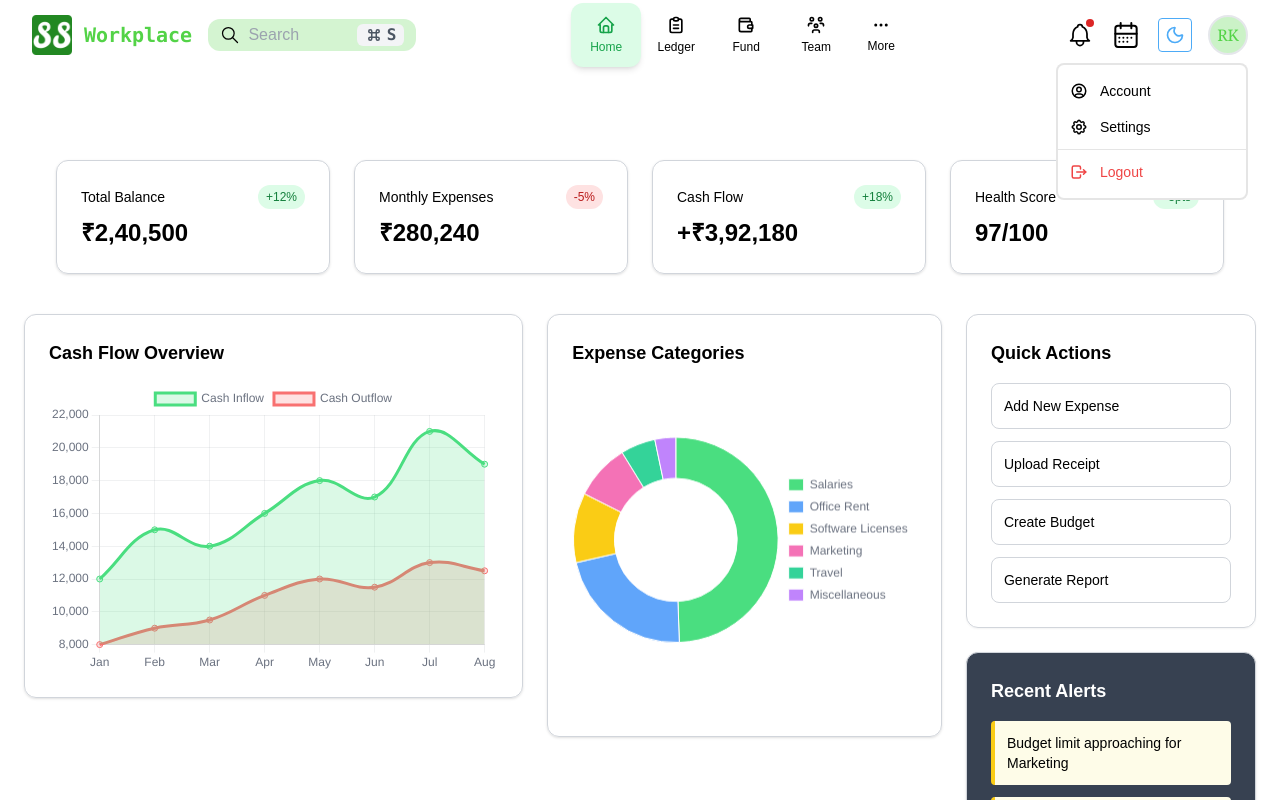
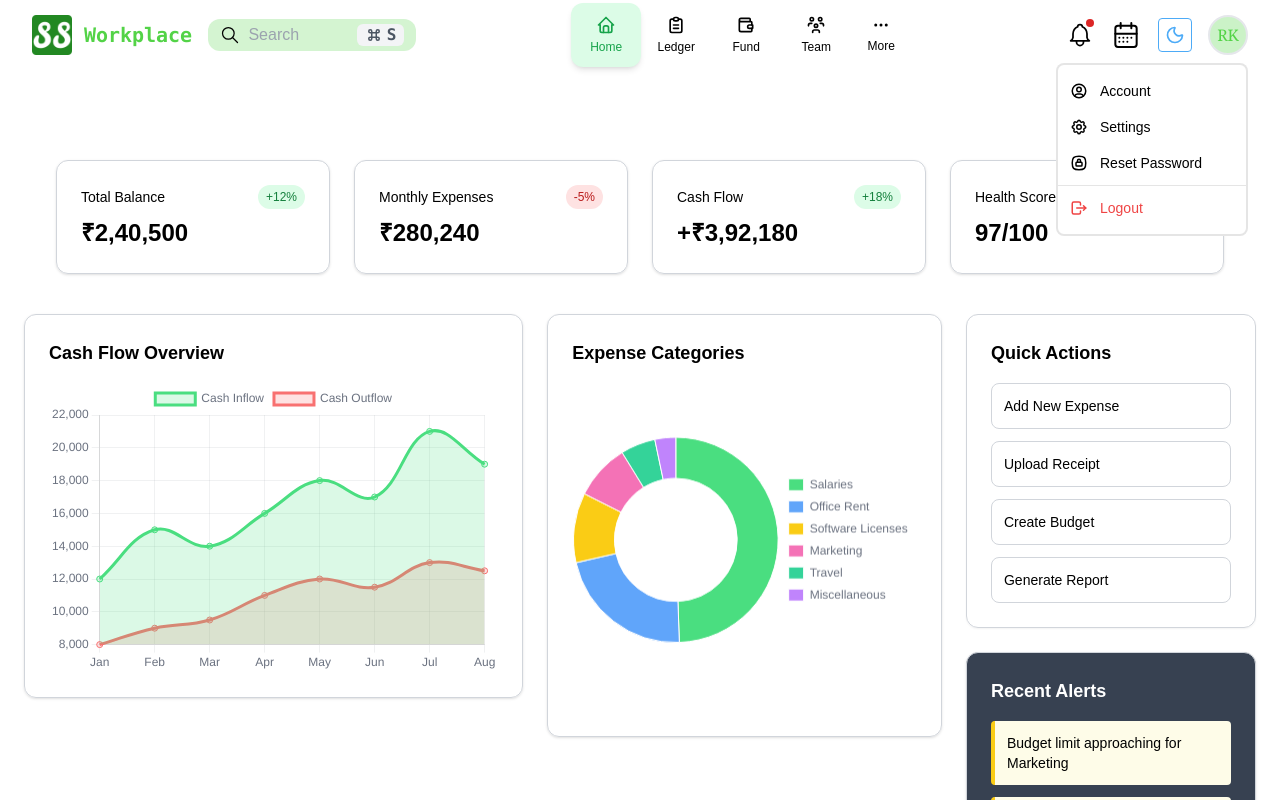
Before and after one commit to Raajkr07/safehold, a React (Vite) app in the folder frontend/: page /app/dashboard in a window 1280 px wide. Both pictures are taken after a click on the button "RK". Shown: the top 800 px of the page. Built offline with nearby package versions, Linux system fonts and the light colour scheme.

Commit message:
added reset password section on profile dropdown section

```diff
--- a/frontend/src/app/components/header/sections/Profile.jsx
+++ b/frontend/src/app/components/header/sections/Profile.jsx
@@ -1,6 +1,6 @@
 import React, { useState } from 'react';
 import { Link } from 'react-router-dom';
-import { IconUserCircle, IconSettings, IconLogout } from '@tabler/icons-react';
+import { IconUserCircle, IconSettings, IconLogout, IconLockSquareRounded } from '@tabler/icons-react';
 
 const Profile = () => {
   const [profileDropdownOpen, setProfileDropdownOpen] = useState(false);
@@ -38,6 +38,15 @@ const Profile = () => {
             Settings
           </Link>
 
+          <Link
+            to="/reset-password"
+            className="w-full flex items-center gap-3 px-3 py-2 text-sm text-left border-none cursor-pointer hover:rounded"
+            onClick={() => setProfileDropdownOpen(false)}
+          >
+            <IconLockSquareRounded size={18} />
+            Reset Password
+          </Link>
+
           <div className="border-t my-1" style={{ borderColor: 'rgba(0,0,0,0.1)' }}></div>
 
           <Link
```
